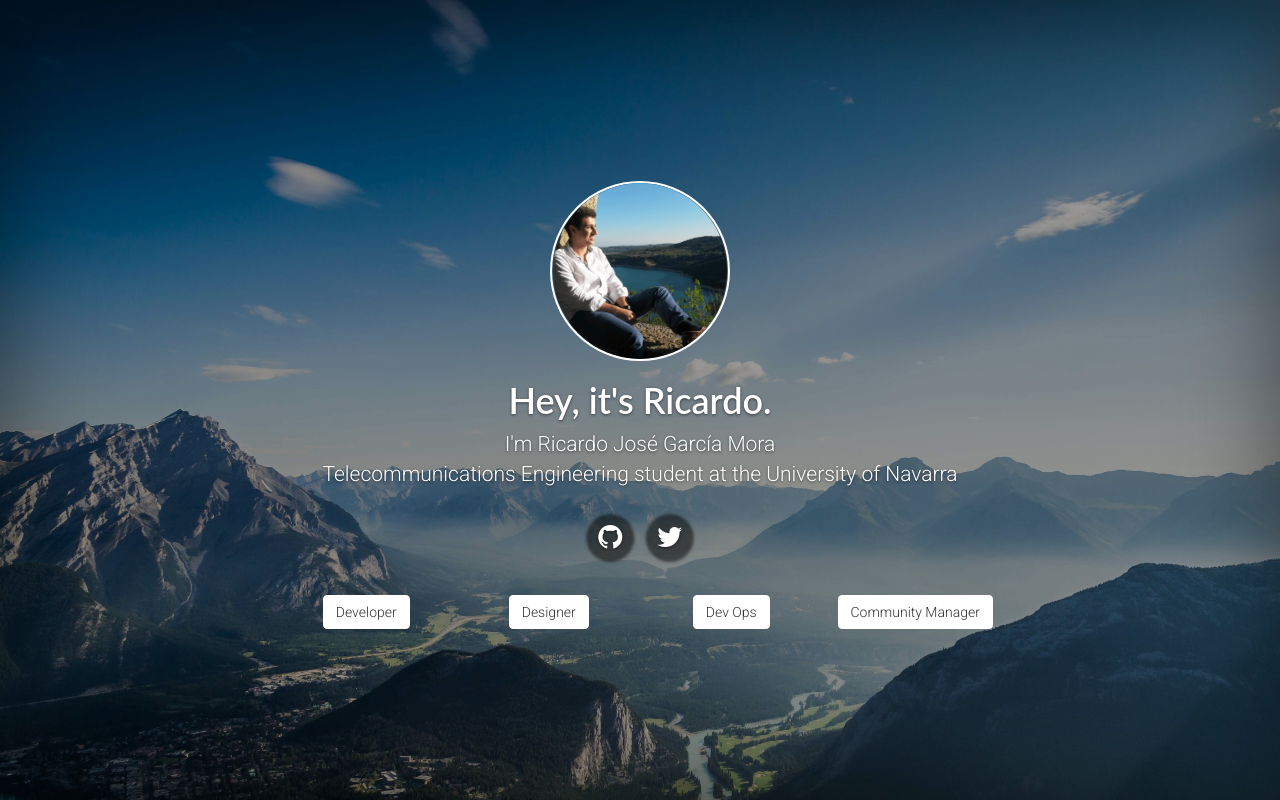
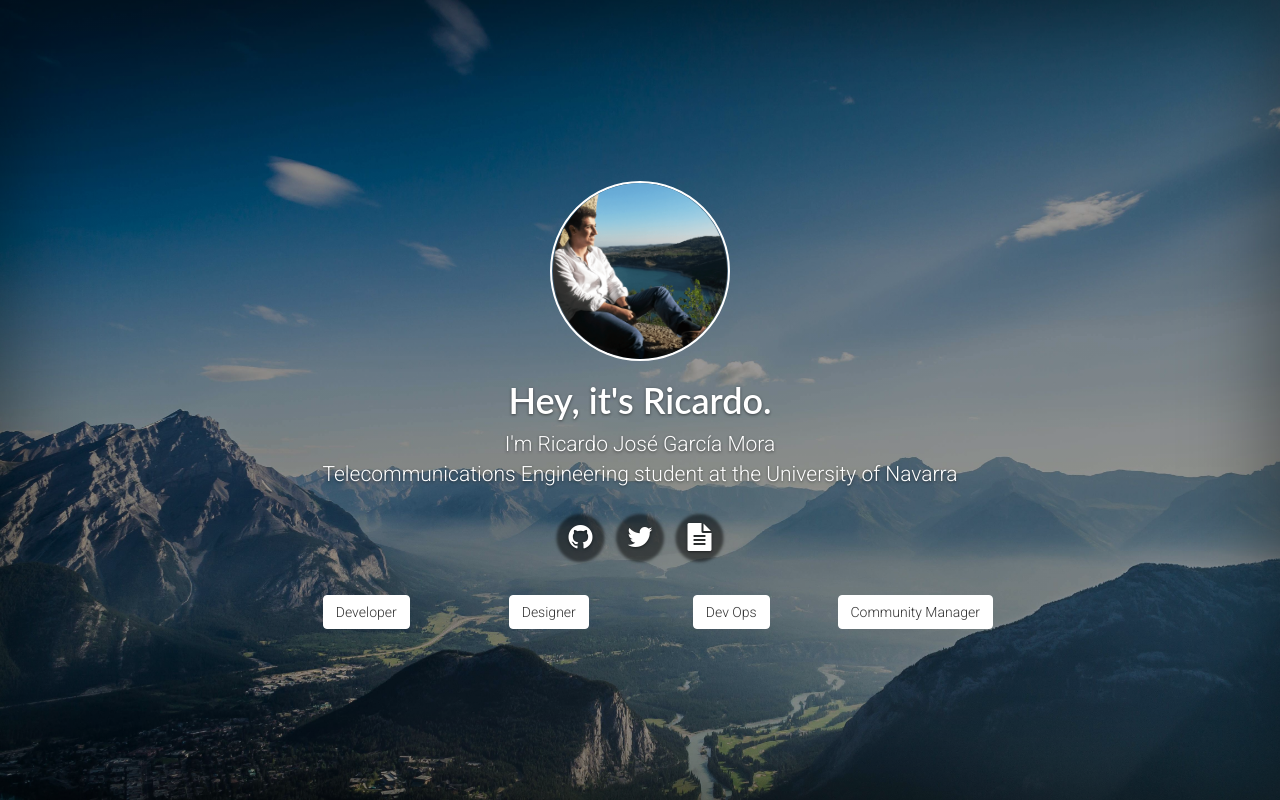
Before and after one commit to rjgarciam/rjgarciam.github.io, a plain HTML site: page index.html in a window 1280 px wide. Drawn offline with nearby package versions, Linux system fonts and the light colour scheme; a web font is replaced by a local one.

Commit message:
CV
Added personal CV

```diff
--- a/index.html
+++ b/index.html
@@ -56,10 +56,10 @@
               <i class="fa fa-envelope fa-stack-1x fa-inverse"></i>
             </span></a>-->
 
-            <!--<a href="#" alt="" target="_blank"><span class="fa-stack fa-2x">
+            <a href="cv_ricardo_garcia.pdf" alt="Ricardo García's CV" target="_blank"><span class="fa-stack fa-2x">
               <i class="fa fa-circle fa-stack-2x"></i>
               <i class="fa fa-file-text fa-stack-1x fa-inverse"></i>
-            </span></a>-->
+            </span></a>
           </div>
 
 
```
Also changed, not shown: 1 other file.
